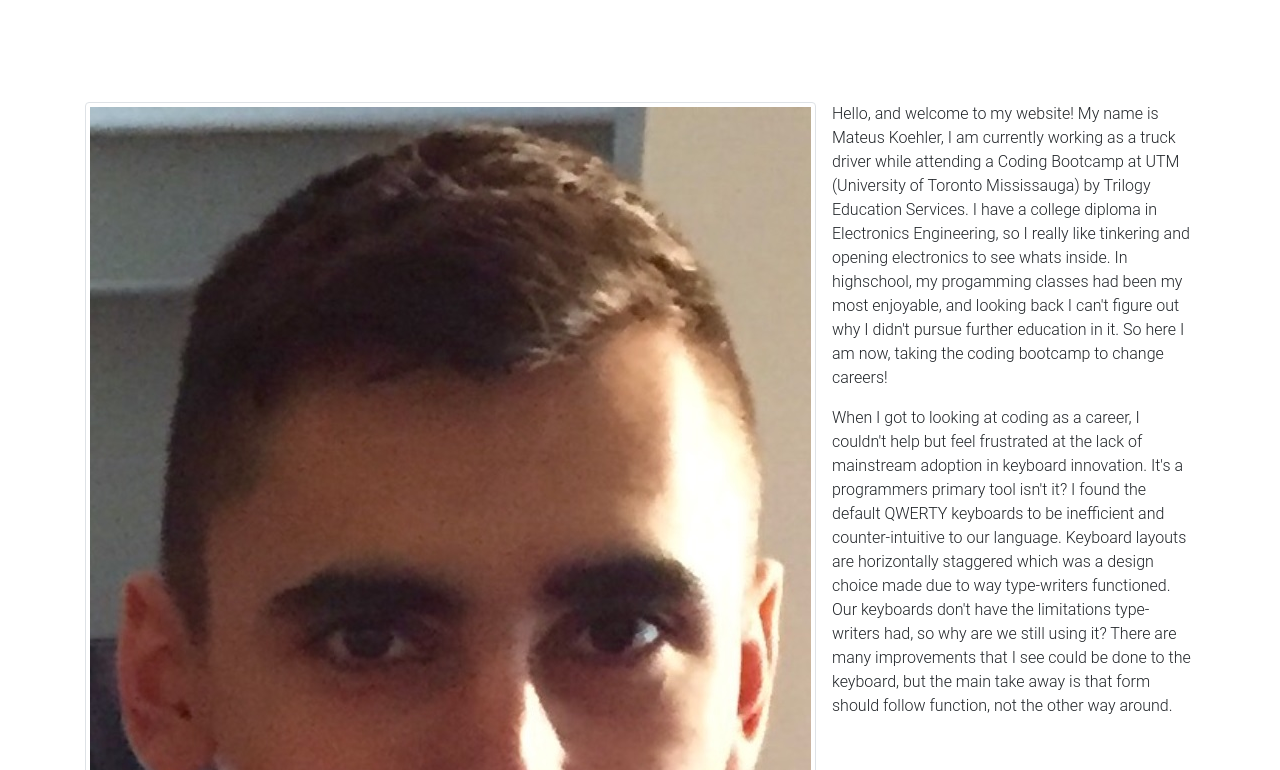
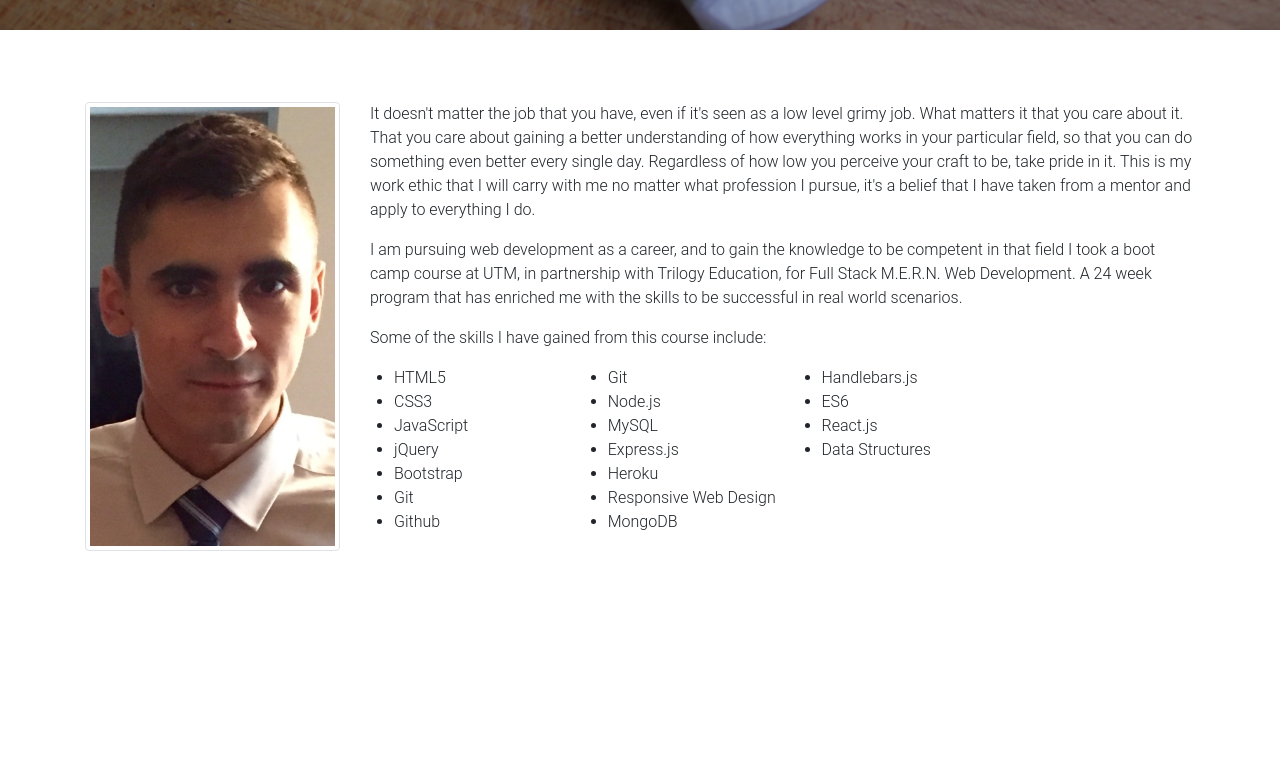
Before and after one commit to tleytek/Bootstrap-Portfolio, a plain HTML site: page index.html in a window 1280 px wide. Shown: the part 770-1540 px from the top of the page. After the commit the page ends 1369 px from the top, so only its background shows below. Drawn offline with nearby package versions, Linux system fonts and the light colour scheme.

Commit message:
added skills to 'About Me' and changed the order of projects

```diff
--- a/index.html
+++ b/index.html
@@ -1,28 +1,49 @@
 <!DOCTYPE html>
 <html lang="en" class="full-height">
-
   <head>
     <meta charset="utf-8" />
     <title>Mateus Koehler Bio</title>
     <link rel="stylesheet" type="text/css" media="screen" href="assets/css/reset.css" />
     <!-- Font Awesome -->
-    <link rel="stylesheet" href="https://use.fontawesome.com/releases/v5.2.0/css/all.css" integrity="sha384-hWVjflwFxL6sNzntih27bfxkr27PmbbK/iSvJ+a4+0owXq79v+lsFkW54bOGbiDQ"
-        crossorigin="anonymous">
+    <link
+      rel="stylesheet"
+      href="https://use.fontawesome.com/releases/v5.2.0/css/all.css"
+      integrity="sha384-hWVjflwFxL6sNzntih27bfxkr27PmbbK/iSvJ+a4+0owXq79v+lsFkW54bOGbiDQ"
+      crossorigin="anonymous"
+    />
     <!-- Bootstrap core CSS -->
-    <link href="https://cdnjs.cloudflare.com/ajax/libs/twitter-bootstrap/4.0.0/css/bootstrap.min.css" rel="stylesheet">
+    <link
+      href="https://cdnjs.cloudflare.com/ajax/libs/twitter-bootstrap/4.0.0/css/bootstrap.min.css"
+      rel="stylesheet"
+    />
     <!-- Material Design Bootstrap -->
-    <link href="https://cdnjs.cloudflare.com/ajax/libs/mdbootstrap/4.5.4/css/mdb.min.css" rel="stylesheet">
+    <link
+      href="https://cdnjs.cloudflare.com/ajax/libs/mdbootstrap/4.5.4/css/mdb.min.css"
+      rel="stylesheet"
+    />
     <!-- JQuery -->
-    <script src="https://code.jquery.com/jquery-3.3.1.js" integrity="sha256-2Kok7MbOyxpgUVvAk/HJ2jigOSYS2auK4Pfzbm7uH60="
-        crossorigin="anonymous"></script>
+    <script
+      src="https://code.jquery.com/jquery-3.3.1.js"
+      integrity="sha256-2Kok7MbOyxpgUVvAk/HJ2jigOSYS2auK4Pfzbm7uH60="
+      crossorigin="anonymous"
+    ></script>
     <!-- JQuery Easing CDN -->
     <script src="https://cdnjs.cloudflare.com/ajax/libs/jquery-easing/1.4.1/jquery.easing.compatibility.js"></script>
     <!-- Bootstrap tooltips -->
-    <script type="text/javascript" src="https://cdnjs.cloudflare.com/ajax/libs/popper.js/1.13.0/umd/popper.min.js"></script>
+    <script
+      type="text/javascript"
+      src="https://cdnjs.cloudflare.com/ajax/libs/popper.js/1.13.0/umd/popper.min.js"
+    ></script>
     <!-- Bootstrap core JavaScript -->
-    <script type="text/javascript" src="https://cdnjs.cloudflare.com/ajax/libs/twitter-bootstrap/4.0.0/js/bootstrap.min.js"></script>
+    <script
+      type="text/javascript"
+      src="https://cdnjs.cloudflare.com/ajax/libs/twitter-bootstrap/4.0.0/js/bootstrap.min.js"
+    ></script>
     <!-- MDB core JavaScript -->
-    <script type="text/javascript" src="https://cdnjs.cloudflare.com/ajax/libs/mdbootstrap/4.5.4/js/mdb.min.js"></script>
+    <script
+      type="text/javascript"
+      src="https://cdnjs.cloudflare.com/ajax/libs/mdbootstrap/4.5.4/js/mdb.min.js"
+    ></script>
     <!-- Mateus Style -->
     <link rel="stylesheet" type="text/css" media="screen" href="assets/css/style.css" />
     <!-- Mateus Javascript -->
@@ -30,22 +51,27 @@
   </head>
 
   <body>
-
     <!--Main Navigation-->
     <header>
-
       <!--Navbar-->
       <nav class="navbar navbar-expand-lg navbar-dark fixed-top scrolling-navbar">
         <div class="container">
-
-                <button class="navbar-toggler" type="button" data-toggle="collapse" data-target="#navbarSupportedContent-7"
-                    aria-controls="navbarSupportedContent-7" aria-expanded="false" aria-label="Toggle navigation">
+          <button
+            class="navbar-toggler"
+            type="button"
+            data-toggle="collapse"
+            data-target="#navbarSupportedContent-7"
+            aria-controls="navbarSupportedContent-7"
+            aria-expanded="false"
+            aria-label="Toggle navigation"
+          >
             <span class="navbar-toggler-icon"></span>
           </button>
           <div class="collapse navbar-collapse" id="navbarSupportedContent-7">
             <ul class="navbar-nav mr-auto">
               <li class="nav-item active">
-                            <a class="nav-link" href="#">Home
+                <a class="nav-link" href="#"
+                  >Home
                   <span class="sr-only">(current)</span>
                 </a>
               </li>
@@ -57,90 +83,120 @@
               </li>
             </ul>
             <a class="mx-1" href="https://github.com/tleytek">
-                        <img src="assets/images/GitHub-Mark/GitHub-Mark-32px.png" alt="Github">
+              <img src="assets/images/GitHub-Mark/GitHub-Mark-32px.png" alt="Github" />
             </a>
             <a class="mx-1" href="contact.html">
-                        <img src="assets/images/contact-icon.png" alt="Github">
+              <img src="assets/images/contact-icon.png" alt="Github" />
             </a>
+          </div>
         </div>
       </nav>
 
       <!-- Intro Section -->
-        <div class="view hm-black-light jarallax" data-jarallax='{"speed": 0.2}' style="background-image: url(assets/images/dactyl-manuform-2.jpg); background-size: cover; background-position: center;">
-            <div class="full-bg-img black-transparent">
+      <div class="background-image">
+        <div class="black-transparent">
           <div class="container flex-center">
             <div class="row pt-5 mt-3">
               <div class="col-md-12">
                 <div class="text-center">
-                                <h1 class="h1-reponsive white-text text-uppercase mb-3 wow fadeInDown display-1"
-                                    data-wow-delay="0.3s">
+                  <h1 class="h1-reponsive white-text text-uppercase mb-3 display-1">
                     Mateus Koehler
                   </h1>
-                                <hr class="hr-light mt-4 wow fadeInDown" data-wow-delay="0.4s">
+                  <hr class="hr-light mt-4 wow fadeInDown" data-wow-delay="0.4s" />
                   <h5 class="text-uppercase mb-5 white-text wow fadeInDown" data-wow-delay="0.4s">
                     <strong>Aspiring Web Developer & Keyboard Enthusiast</strong>
                   </h5>
-                                <button class="btn btn-outline-white wow fadeInDown" data-wow-delay="0.4s" id="aboutMeButton">About
-                                    me</button>
-                                <a class="btn btn-outline-white wow fadeInDown" data-wow-delay="0.4s" href="portfolio.html">Projects</a>
+                  <button
+                    class="btn btn-outline-white wow fadeInDown"
+                    data-wow-delay="0.4s"
+                    id="aboutMeButton"
+                  >
+                    About me
+                  </button>
+                  <a
+                    class="btn btn-outline-white wow fadeInDown"
+                    data-wow-delay="0.4s"
+                    href="portfolio.html"
+                    >Projects</a
+                  >
                 </div>
               </div>
             </div>
           </div>
         </div>
       </div>
-
     </header>
 
     <!--Main Navigation-->
 
     <!--Main Layout-->
     <main id="aboutMe">
-
       <div class="container">
-
         <!--Grid row-->
         <div class="row py-5 mt-4 ">
+          <!--Grid column-->
+          <div class="col-3">
+            <img
+              class="img-thumbnail profile-img float-left"
+              src="assets/images/Mateus_Image.jpg"
+              alt="Mateus Image"
+            />
+          </div>
+          <div class="col-9">
+            <p>
+              It doesn't matter the job that you have, even if it's seen as a low level grimy job.
+              What matters it that you care about it. That you care about gaining a better
+              understanding of how everything works in your particular field, so that you can do
+              something even better every single day. Regardless of how low you perceive your craft
+              to be, take pride in it. This is my work ethic that I will carry with me no matter
+              what profession I pursue, it's a belief that I have taken from a mentor and apply to
+              everything I do.
+            </p>
 
-                <!--Grid column-->
-                <div class="col">
-
-                    <img class="img-thumbnail profile-img float-left mr-3" src="assets/images/Mateus_Image.jpg" alt="Mateus Image">
-                    <p>Hello, and welcome to my website! My name is Mateus Koehler, I am currently working as a truck
-                        driver while attending
-                        a Coding Bootcamp at UTM (University of Toronto Mississauga) by Trilogy Education Services. I
-                        have a college
-                        diploma in Electronics Engineering, so I really like tinkering and opening electronics to see
-                        whats inside.
-                        In highschool, my progamming classes had been my most enjoyable, and looking back I can't
-                        figure out why
-                        I didn't pursue further education in it. So here I am now, taking the coding bootcamp to change
-                        careers!</p>
-
-                    <p>When I got to looking at coding as a career, I couldn't help but feel frustrated at the lack of
-                        mainstream adoption in keyboard innovation.
-                        It's a programmers primary tool isn't it? I found the default QWERTY keyboards to be
-                        inefficient
-                        and counter-intuitive to our language.
-                        Keyboard layouts are horizontally staggered which was a design choice made due to way
-                        type-writers
-                        functioned. Our
-                        keyboards don't have the limitations type-writers had, so why are we still using it? There are
-                        many improvements that I see could be done to the keyboard, but the main take away is that form
-                        should follow
-                        function, not the other way around.</p>
-
+            <p>
+              I am pursuing web development as a career, and to gain the knowledge to be competent
+              in that field I took a boot camp course at UTM, in partnership with Trilogy Education,
+              for Full Stack M.E.R.N. Web Development. A 24 week program that has enriched me with
+              the skills to be successful in real world scenarios.
+            </p>
+            <p>
+              Some of the skills I have gained from this course include:
+            </p>
+            <div class="row">
+              <div class="col-3 ml-4">
+                <ul class="skills">
+                  <li>HTML5</li>
+                  <li>CSS3</li>
+                  <li>JavaScript</li>
+                  <li>jQuery</li>
+                  <li>Bootstrap</li>
+                  <li>Git</li>
+                  <li>Github</li>
+                </ul>
               </div>
-
-
+              <div class="col-3">
+                <ul class="skills">
+                  <li>Git</li>
+                  <li>Node.js</li>
+                  <li>MySQL</li>
+                  <li>Express.js</li>
+                  <li>Heroku</li>
+                  <li>Responsive Web Design</li>
+                  <li>MongoDB</li>
+                </ul>
               </div>
-
-
+              <div class="col-3">
+                <ul class="skills">
+                  <li>Handlebars.js</li>
+                  <li>ES6</li>
+                  <li>React.js</li>
+                  <li>Data Structures</li>
+                </ul>
               </div>
-
+            </div>
+          </div>
+        </div>
+      </div>
     </main>
-
-
   </body>
-
 </html>
```
Also changed, not shown: portfolio.html (+123 -100 lines). Lines whose indentation alone changed are shown as unchanged.
